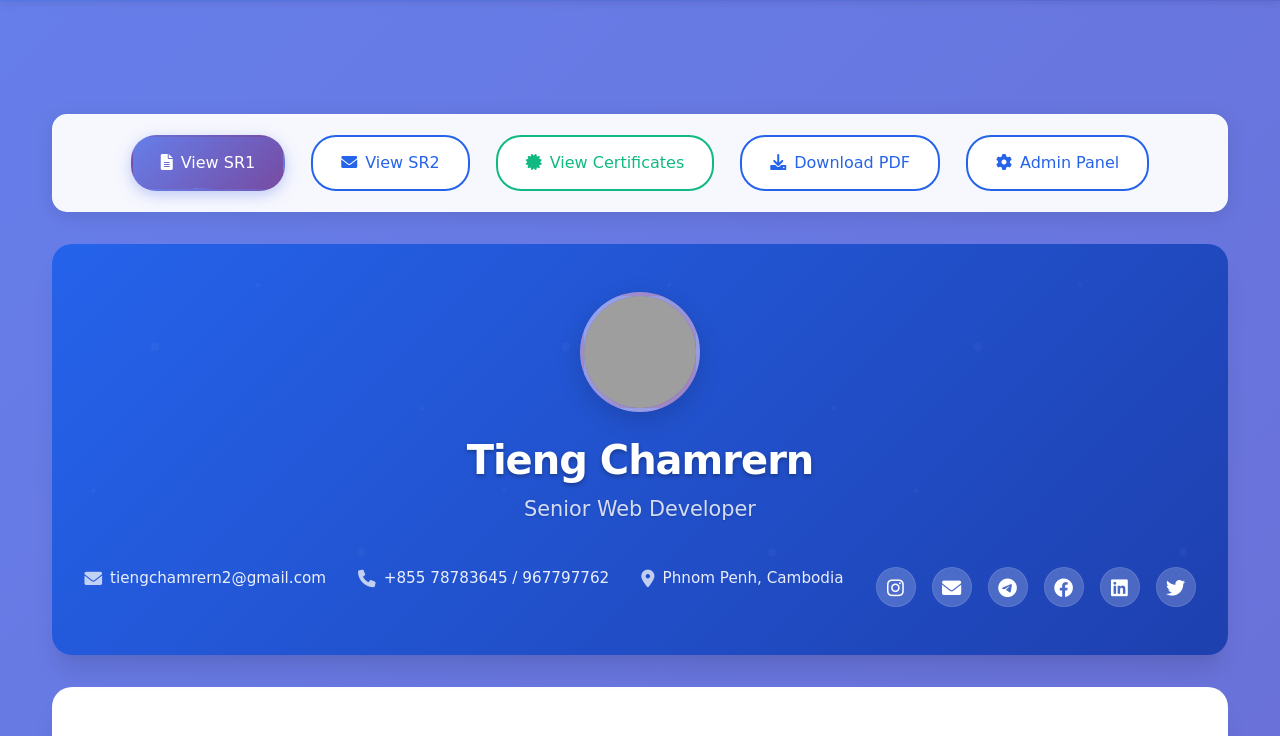
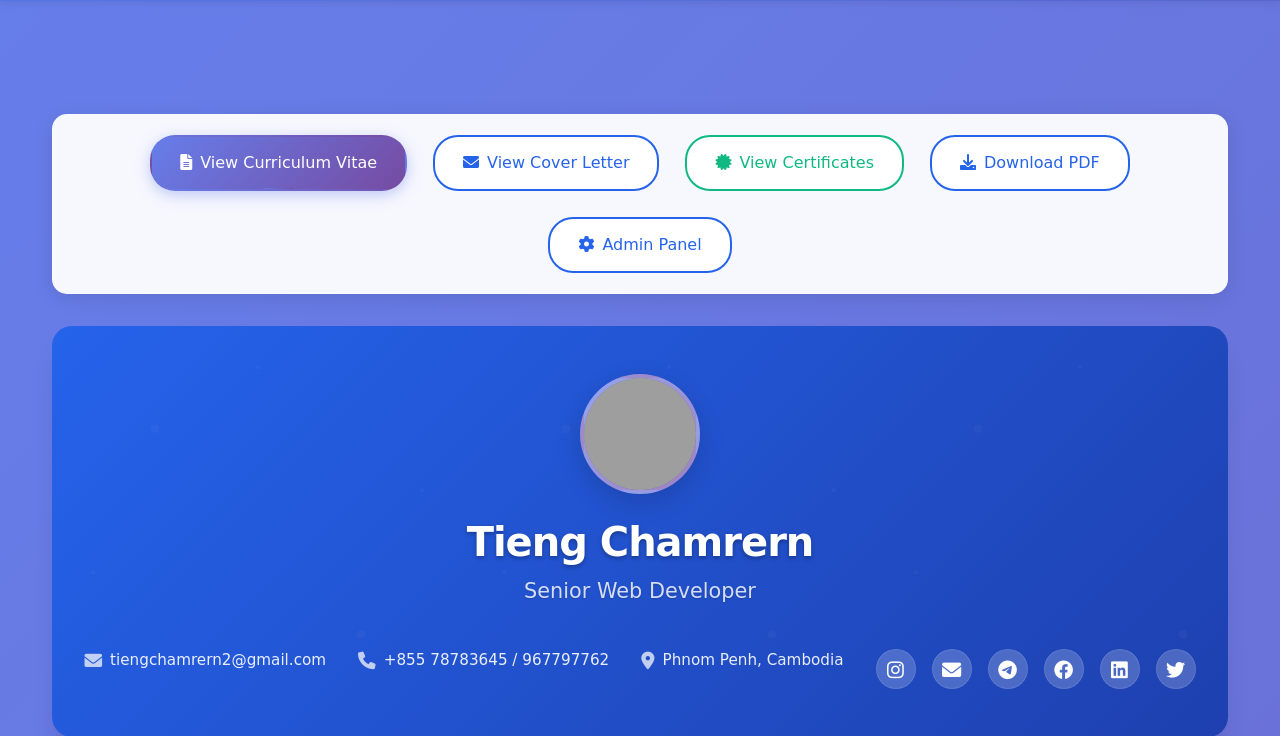
Before and after one commit to rern078/MY_INFO, a PHP site: page /index.php in a window 1280 px wide. Shown: the top 736 px of the page. Run offline with PHP 8.4, Linux system fonts and the light colour scheme; a user stored in the database is signed in; data comes from the database, SQL or seed files in the repository; some libraries are stand-ins or nearby versions; some web fonts are replaced; grey boxes are pictures that could not be loaded.

Commit message:
successfully cv 2025-06-27

```diff
--- a/languages.php
+++ b/languages.php
@@ -44,16 +44,16 @@ $translations = [
             // Header
             'welcome' => 'Welcome',
             'welcome_guest' => 'Welcome Guest!',
-            'login_to_access' => 'Please login to access your CV',
+            'login_to_access' => 'Please login to access your Curriculum Vitae',
             'successfully_logged_in' => 'You are successfully logged in',
             'logout' => 'Logout',
             'login' => 'Login',
             'register' => 'Register',
 
             // Navigation
-            'view_cv' => 'View CV',
-            'view_sr1' => 'View SR1',
-            'view_sr2' => 'View SR2',
+            'view_cv' => 'View Curriculum Vitae',
+            'view_sr1' => 'View Curriculum Vitae',
+            'view_sr2' => 'View Cover Letter',
             'view_certificates' => 'View Certificates',
             'download_pdf' => 'Download PDF',
             'admin_panel' => 'Admin Panel',
@@ -130,9 +130,9 @@ $translations = [
             'email_help_text' => 'Enter a valid email address',
             'password_help_text' => 'Only letters and numbers (a-z, A-Z, 0-9) allowed, minimum 6 characters',
             'confirm_password_help_text' => 'Re-enter your password to confirm',
-            'cv' => 'CV',
+            'cv' => 'TienG ChamrerN - Curriculum Vitae',
             'user' => 'User',
-            'no_cv_data_available' => 'No CV data available. Please contact the administrator to set up your CV.',
+            'no_cv_data_available' => 'No Curriculum Vitae data available. Please contact the administrator to set up your Curriculum Vitae.',
             'language_test' => 'Language Test',
             'current_language' => 'Current Language',
             'language_code' => 'Language Code',
@@ -143,8 +143,8 @@ $translations = [
             'translation_examples' => 'Translation Examples',
             'common_phrases' => 'Common Phrases',
             'form_labels' => 'Form Labels',
-            'cv_sections' => 'CV Sections',
-            'back_to_cv' => 'Back to CV',
+            'cv_sections' => 'Curriculum Vitae Sections',
+            'back_to_cv' => 'Back to Curriculum Vitae',
 
             // CV Sections
             'personal_info' => 'Personal Information',
@@ -194,8 +194,8 @@ $translations = [
 
             // Navigation
             'view_cv' => 'មើលប្រវត្តិរូបសង្ខេប',
-            'view_sr1' => 'មើល SR1',
-            'view_sr2' => 'មើល SR2',
+            'view_sr1' => 'មើលប្រវត្តិរូបសង្ខេប',
+            'view_sr2' => 'មើលលិខិតគម្រប',
             'view_certificates' => 'មើលវិញ្ញាបនបត្រ',
             'download_pdf' => 'ទាញយក PDF',
             'admin_panel' => 'ផ្ទាំងគ្រប់គ្រង',
@@ -272,7 +272,7 @@ $translations = [
             'email_help_text' => 'បញ្ចូលអាសយដ្ឋានអ៊ីមែលត្រឹមត្រូវ',
             'password_help_text' => 'តែអក្សរ និងលេខ (a-z, A-Z, 0-9) ត្រូវបានអនុញ្ញាត, អប្បបរមា ៦ តួអក្សរ',
             'confirm_password_help_text' => 'បញ្ចូលពាក្យសម្ងាត់របស់អ្នកម្តងទៀតដើម្បីបញ្ជាក់',
-            'cv' => 'ប្រវត្តិរូបសង្ខេប',
+            'cv' => 'ទៀង ចំរើន - ប្រវត្តិរូបសង្ខេប',
             'user' => 'អ្នកប្រើប្រាស់',
             'no_cv_data_available' => 'គ្មានទិន្នន័យ ប្រវត្តិរូបសង្ខេប ទេ។ សូមទាក់ទងអ្នកគ្រប់គ្រងដើម្បីរៀបចំ ប្រវត្តិរូបសង្ខេប របស់អ្នក។',
             'language_test' => 'ការធ្វើតេស្តភាសា',
@@ -335,9 +335,9 @@ $translations = [
             'register' => '注册',
 
             // Navigation
-            'view_cv' => '查看简历',
-            'view_sr1' => '查看SR1',
-            'view_sr2' => '查看SR2',
+            'view_cv' => '查看个人简历',
+            'view_sr1' => '查看个人简历 ',
+            'view_sr2' => '查看求职信',
             'view_certificates' => '查看证书',
             'download_pdf' => '下载PDF',
             'admin_panel' => '管理面板',
@@ -414,7 +414,7 @@ $translations = [
             'email_help_text' => '输入有效的电子邮件地址',
             'password_help_text' => '只允许字母和数字（a-z, A-Z, 0-9），最少6个字符',
             'confirm_password_help_text' => '重新输入密码以确认',
-            'cv' => '简历',
+            'cv' => '田格 占伦 - 个人简历',
             'user' => '用户',
             'no_cv_data_available' => '没有简历数据。请联系管理员设置您的简历。',
             'language_test' => '语言测试',
--- a/title.php
+++ b/title.php
@@ -90,10 +90,10 @@ if (!isset($page_title) || !isset($page_description) || !isset($page_keywords) |
 <link rel="canonical" href="<?php echo isset($page_url) ? $page_url : (isset($_SERVER['HTTPS']) && $_SERVER['HTTPS'] === 'on' ? 'https' : 'http') . '://' . $_SERVER['HTTP_HOST'] . $_SERVER['REQUEST_URI']; ?>">
 
 <!-- Favicon -->
-<link rel="icon" type="image/x-icon" href="/favicon.ico">
-<link rel="apple-touch-icon" sizes="180x180" href="/apple-touch-icon.png">
-<link rel="icon" type="image/png" sizes="32x32" href="/favicon-32x32.png">
-<link rel="icon" type="image/png" sizes="16x16" href="/favicon-16x16.png">
+<link rel="icon" type="image/x-icon" href="/images/chamrern.ico">
+<link rel="apple-touch-icon" sizes="180x180" href="/images/apple-touch-icon.png">
+<link rel="icon" type="image/png" sizes="32x32" href="/images/favicon-32x32.png">
+<link rel="icon" type="image/png" sizes="16x16" href="/images/favicon-16x16.png">
 
 <!-- Stylesheets -->
 <link href="https://cdn.jsdelivr.net/npm/bootstrap@5.3.0/dist/css/bootstrap.min.css" rel="stylesheet">
```
Also changed, not shown: error_log.txt (+30 -0 lines), images/apple-touch-icon.png (added), images/chamrern.ico (added), images/favicon-16x16.png (added), 1 other file.
